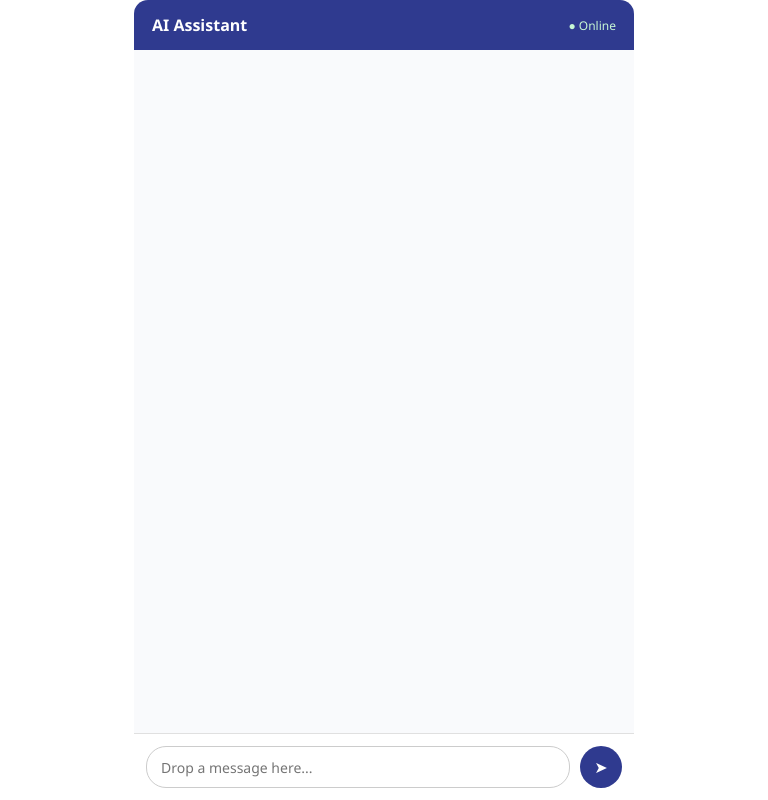
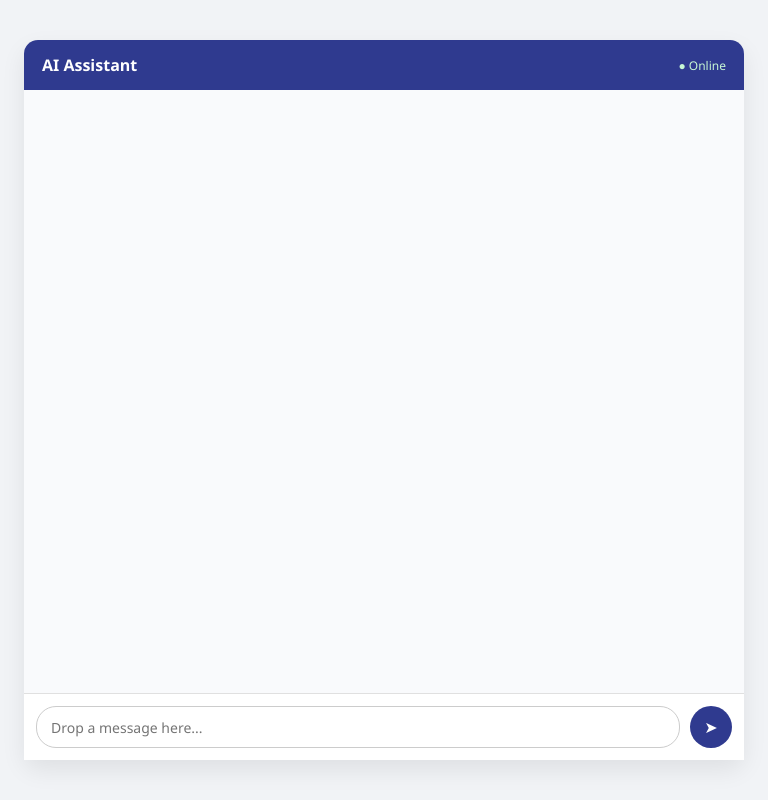
Before and after one commit to Supriyasharma12/AI-Chatbot, a plain HTML site: page frontend/index.html in a window 768 px wide. Drawn offline with Linux system fonts and the light colour scheme.

Commit message:
style: improve frontend chat UI styling

```diff
--- a/frontend/style.css
+++ b/frontend/style.css
@@ -66,7 +66,7 @@ body {
 
 .user {
   margin-left: auto;
-  background: #2f3a8f;
+  background: #4b5bdc;
   color: white;
   border-bottom-right-radius: 4px;
 }
@@ -132,7 +132,33 @@ body {
 /* 📱 Responsive Media Queries */
 /* ========================= */
 
-@media (max-width: 800px) {
+@media (min-width: 1200px) {
+  .chat-app {
+    width: 900px;
+    height: 560px;
+  }
+}
+
+@media (max-width: 1024px) and (min-width: 768px) {
+  body {
+    background: #f1f3f6;
+    padding: 20px;
+  }
+
+  .chat-app {
+    width: 100%;
+    max-width: 720px;
+    height: 90vh;
+    border-radius: 14px;
+  }
+}
+
+.chat-app {
+  transition: width 0.3s ease, height 0.3s ease;
+}
+
+
+/* @media (max-width: 800px) {
   body {
     background: #ffffff;
   }
@@ -144,7 +170,7 @@ body {
     box-shadow: none;
   }
 
-}
+} */
 @media (max-width: 480px) {
   body {
     background: #ffffff;
```
